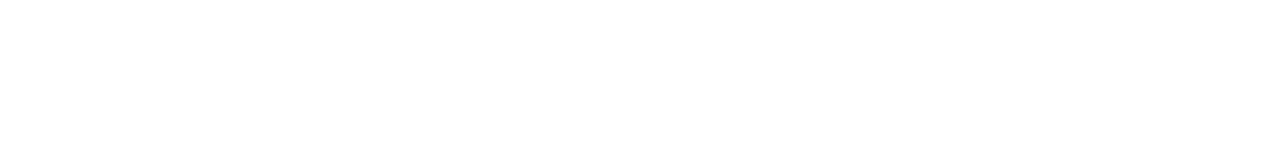
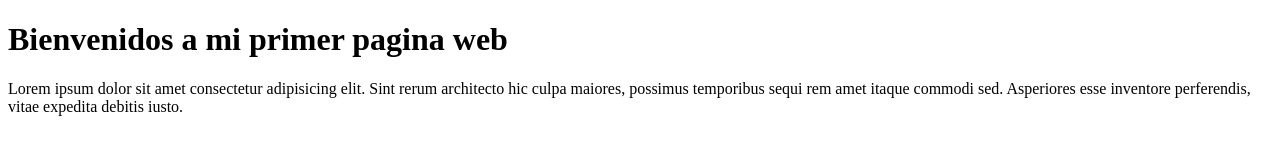
Before and after one commit to KevinLlabot/TP2, a plain HTML site: page Fusion sin confilctos/index.html in a window 1280 px wide. Drawn offline with Linux system fonts and the light colour scheme.

Commit message:
Commit desde rama1 se agrega h1 y p

```diff
--- a/Fusion sin confilctos/index.html
+++ b/Fusion sin confilctos/index.html
@@ -5,6 +5,9 @@
         <title>TP2 Laboratorios III</title>
     </head>
     <body>
+        <h1>Bienvenidos a mi primer pagina web</h1>
+        <p>Lorem ipsum dolor sit amet consectetur adipisicing elit. Sint rerum architecto hic culpa maiores, possimus temporibus sequi rem amet itaque commodi sed. Asperiores esse inventore perferendis, vitae expedita debitis iusto.</p>
+
 
     </body>
 </html>
```
